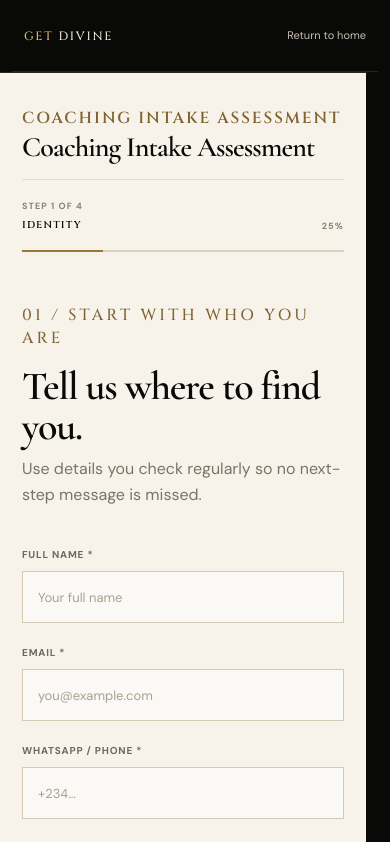
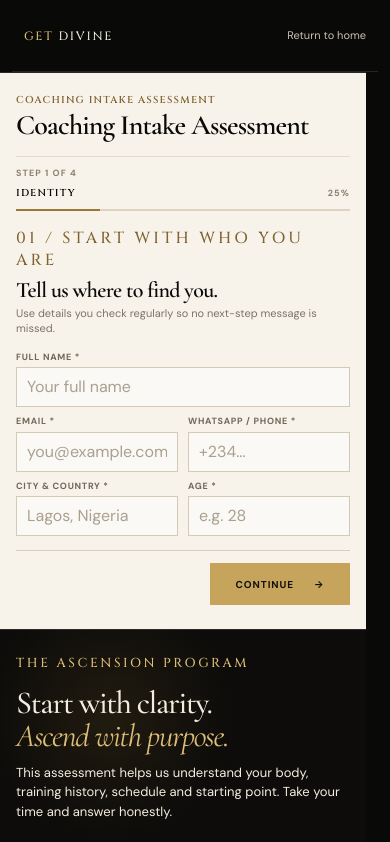
Before and after one commit to Sahmio2/Ascend_Full_Site, a React (Vite) app: page /apply in a window 390 px wide. Shown: the top 842 px of the page. Built offline with nearby package versions, Linux system fonts and the light colour scheme.

Commit message:
style: compact Step 1 form card on mobile viewports for visible stacked writeup

```diff
--- a/src/styles/get-divine-mobile-type.css
+++ b/src/styles/get-divine-mobile-type.css
@@ -137,6 +137,97 @@ html, body {
     width: 100% !important;
     min-height: 50px !important;
     justify-content: center !important;
+  }
+
+  /* Compact Application Form Card for Mobile */
+  .application-form-card {
+    min-height: auto !important;
+    padding: 20px 16px 24px !important;
+  }
+
+  .form-card-main-header {
+    margin-bottom: 10px !important;
+  }
+
+  .form-card-main-header .eyebrow {
+    font-size: 10px !important;
+    letter-spacing: .12em !important;
+  }
+
+  .form-progress-track {
+    margin: 8px 0 16px !important;
+  }
+
+  .form-step-heading {
+    margin-bottom: 14px !important;
+  }
+
+  .form-step-heading h2 {
+    margin: 6px 0 4px !important;
+    font-size: 22px !important;
+    line-height: 1.1 !important;
+  }
+
+  .form-step-heading > p:last-child {
+    font-size: 11px !important;
+    line-height: 1.4 !important;
+  }
+
+  .form-grid {
+    display: grid !important;
+    grid-template-columns: 1fr 1fr !important;
+    gap: 8px 10px !important;
+  }
+
+  .field-wide {
+    grid-column: 1 / -1 !important;
+  }
+
+  .field {
+    gap: 3px !important;
+  }
+
+  .field > span {
+    font-size: 9px !important;
+  }
+
+  .field input,
+  .field select {
+    min-height: 40px !important;
+    padding-inline: 10px !important;
+    font-size: 16px !important;
+  }
+
+  .field textarea {
+    min-height: 80px !important;
+    padding: 10px !important;
+    font-size: 16px !important;
+  }
+
+  .form-actions {
+    margin-top: 14px !important;
+    padding-top: 12px !important;
+  }
+
+  .form-actions .button {
+    min-width: 140px !important;
+    min-height: 42px !important;
+    padding-inline: 14px !important;
+  }
+
+  .application-intro {
+    padding: 24px 16px !important;
+  }
+
+  .application-intro h1 {
+    font-size: 32px !important;
+    margin: 12px 0 10px !important;
+    line-height: 1.05 !important;
+  }
+
+  .application-intro p {
+    font-size: 13px !important;
+    line-height: 1.5 !important;
   }
 
   /* Client Portal Mobile Layout */
```
Also changed, not shown: .agents/AGENTS.md (added).
